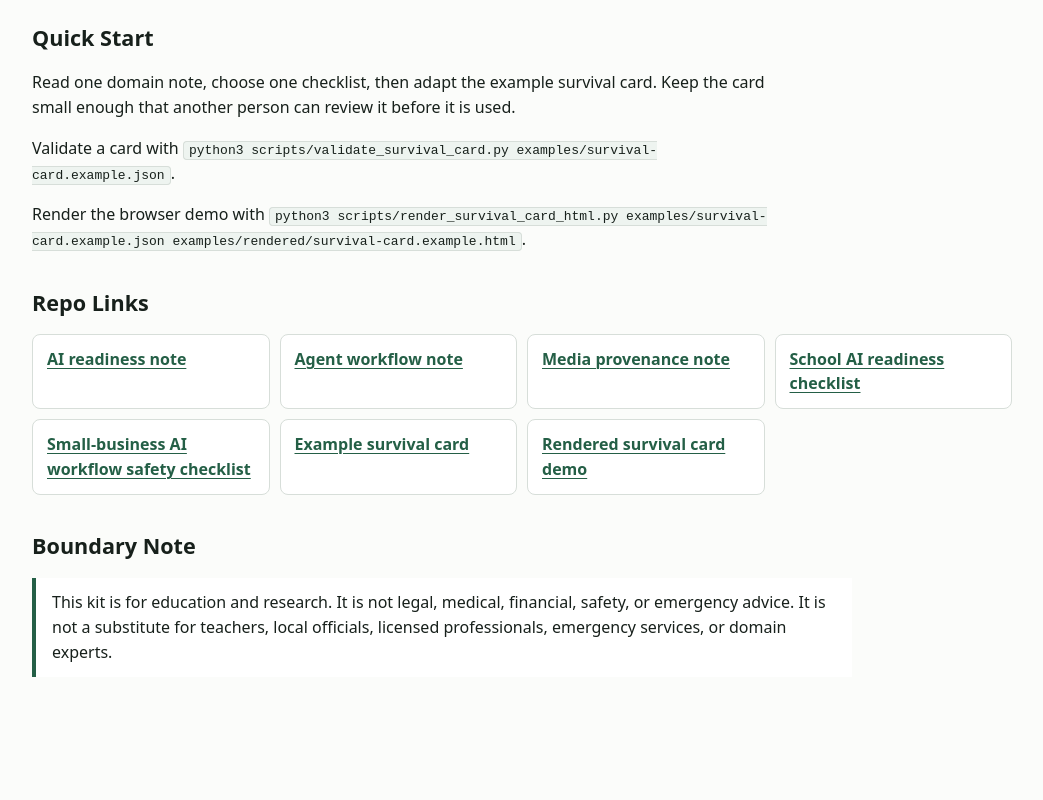
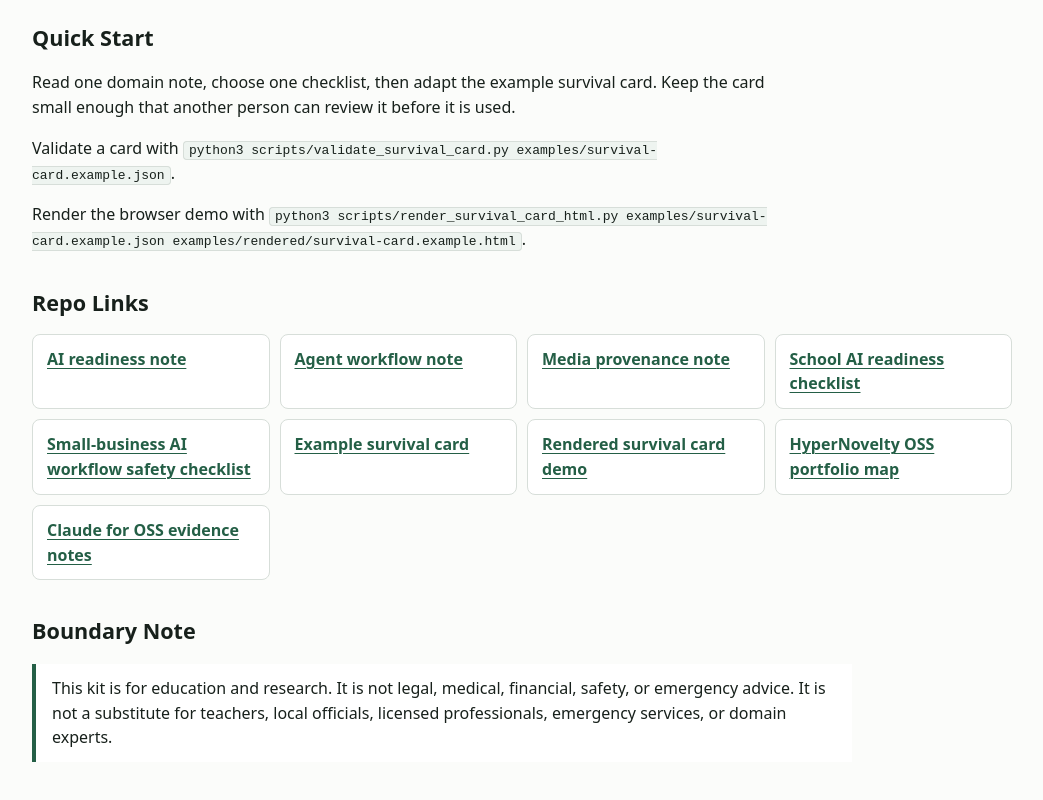
Before and after one commit to HyperNovelty/hypernovelty-survival-kit, a plain HTML site: page START_HERE.html in a window 1280 px wide. Shown: the part 633-1433 px from the top of the page, without its empty margins (118-1161 px from the left). Before the commit the page ends 1374 px from the top, so only its background shows below. Drawn offline with Linux system fonts and the light colour scheme.

Commit message:
Strengthen OSS portfolio readiness

```diff
--- a/START_HERE.html
+++ b/START_HERE.html
@@ -120,6 +120,8 @@
           <a href="kits/small-business-ai-workflow-safety/checklist.md">Small-business AI workflow safety checklist</a>
           <a href="examples/survival-card.example.json">Example survival card</a>
           <a href="examples/rendered/survival-card.example.html">Rendered survival card demo</a>
+          <a href="docs/OSS_PORTFOLIO_MAP.md">HyperNovelty OSS portfolio map</a>
+          <a href="docs/CLAUDE_FOR_OSS_EVIDENCE.md">Claude for OSS evidence notes</a>
         </div>
       </section>
 
```
Also changed, not shown: 10 other files.
